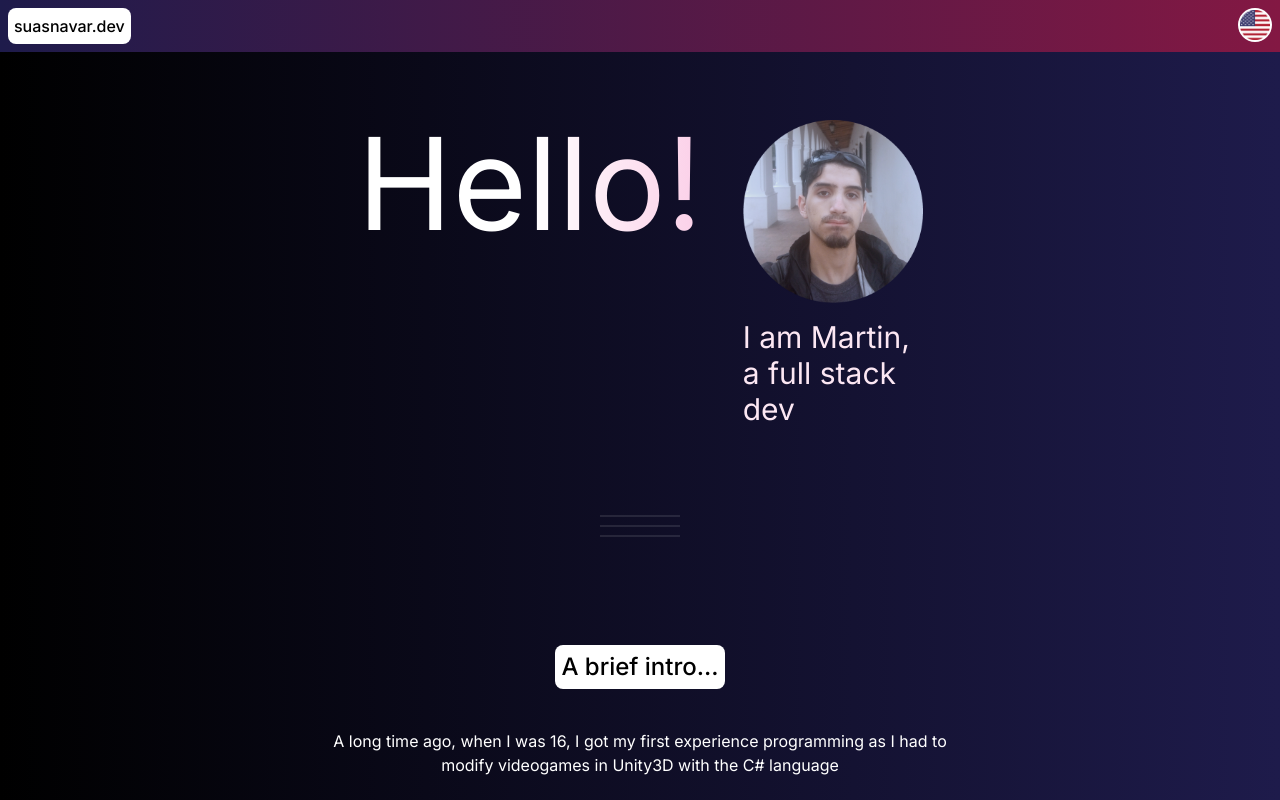
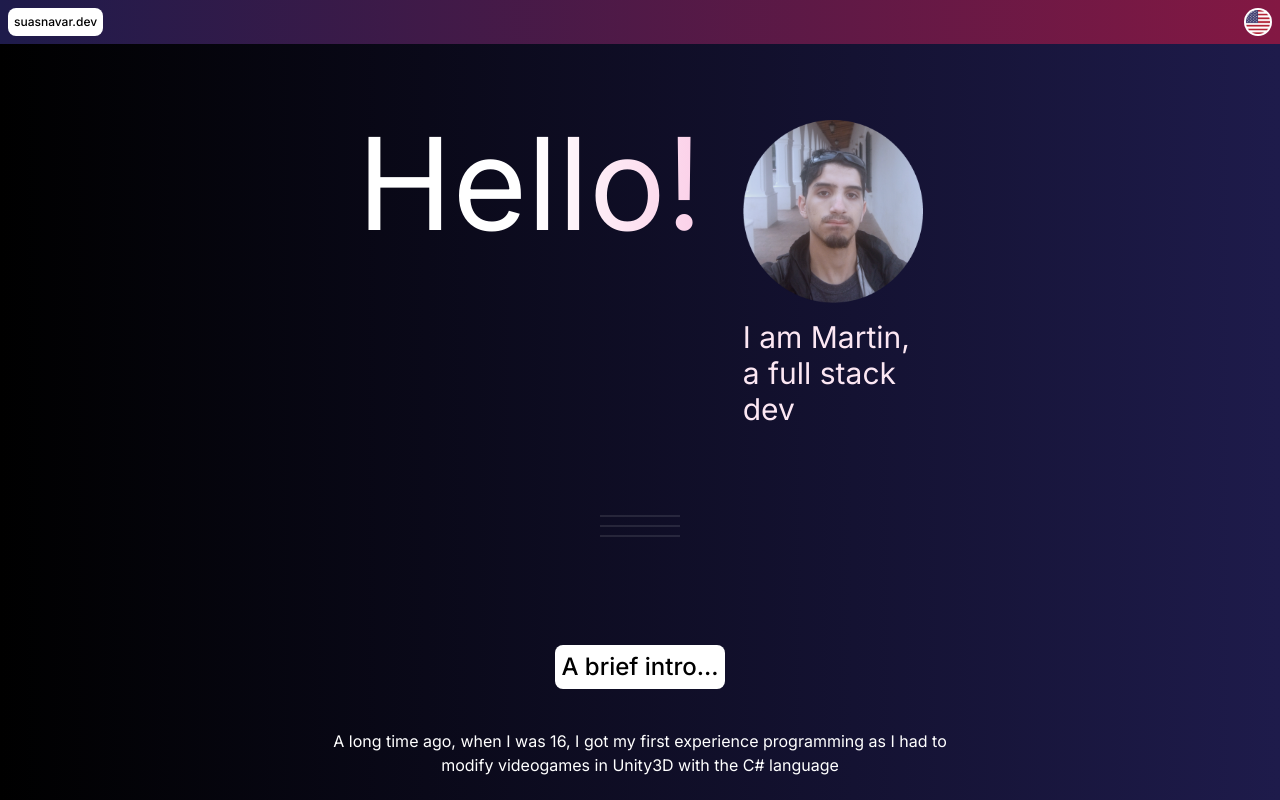
Before and after one commit to martinsuasnavar/portfolio, a Next.js app: page /en in a window 1280 px wide. Shown: the top 800 px of the page. Built offline with nearby package versions, Linux system fonts and the light colour scheme.

Commit message:
Update nav-bar.tsx

```diff
--- a/src/app/components/nav-bar.tsx
+++ b/src/app/components/nav-bar.tsx
@@ -79,12 +79,12 @@ export default function NavBar({switchLanguage, localePicture} : Internalization
         <div >
             <nav style={{zIndex: "50"}} className="max-w-full fixed top-0 left-0 w-full">
                 <div className="p-2 bg-gradient-to-r from-indigo-950 to-pink-900">
-                    <a  href="/"><WhiteBox >suasnavar.dev</WhiteBox></a>
+                    <a className="text-xs" href="/"><WhiteBox >suasnavar.dev</WhiteBox></a>
                     <button onClick={toggleLanguageMenu} className="p-0.5 rounded-full bg-white float-right transition-transform duration-300 transform hover:scale-105">
                         <Image
                             src={localePicture}
-                            height={30}
-                            width={30}
+                            height={24}
+                            width={24}
                             alt="language-switcher"
                         />
                     </button>
```
